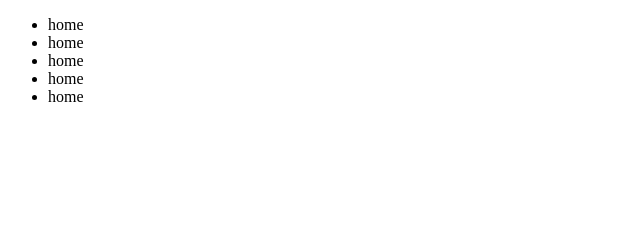
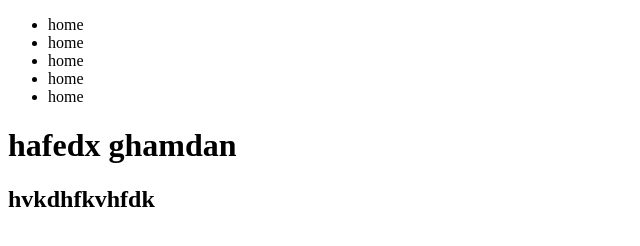
Before and after one commit to HafedGhamdan/test3, a plain HTML site: page index.html in a window 1280 px wide. Shown: the whole page, without its empty margins (0-640 px from the left). Drawn offline with Linux system fonts and the light colour scheme.

Commit message:
Update index.html

```diff
--- a/index.html
+++ b/index.html
@@ -15,6 +15,8 @@
             <li>home</li>
         </ul>
     </nav>
+    <h1>hafedx ghamdan</h1>
+    <h2>hvkdhfkvhfdk</h2>
 
 </body>
 </html>
```
